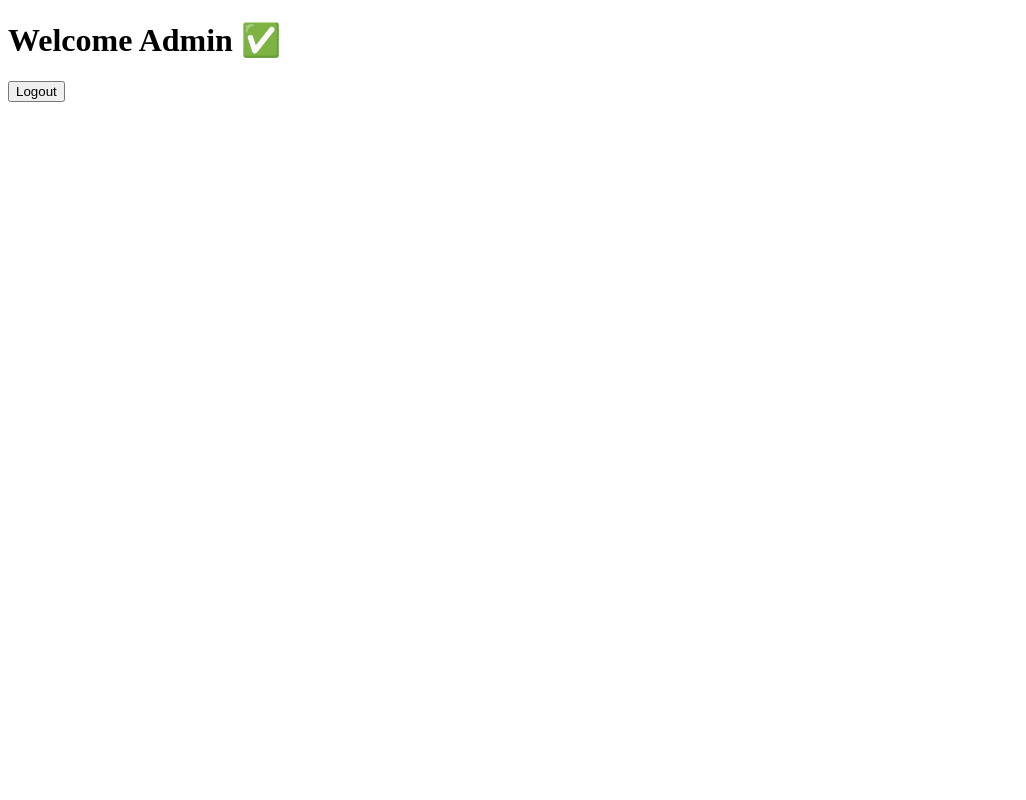
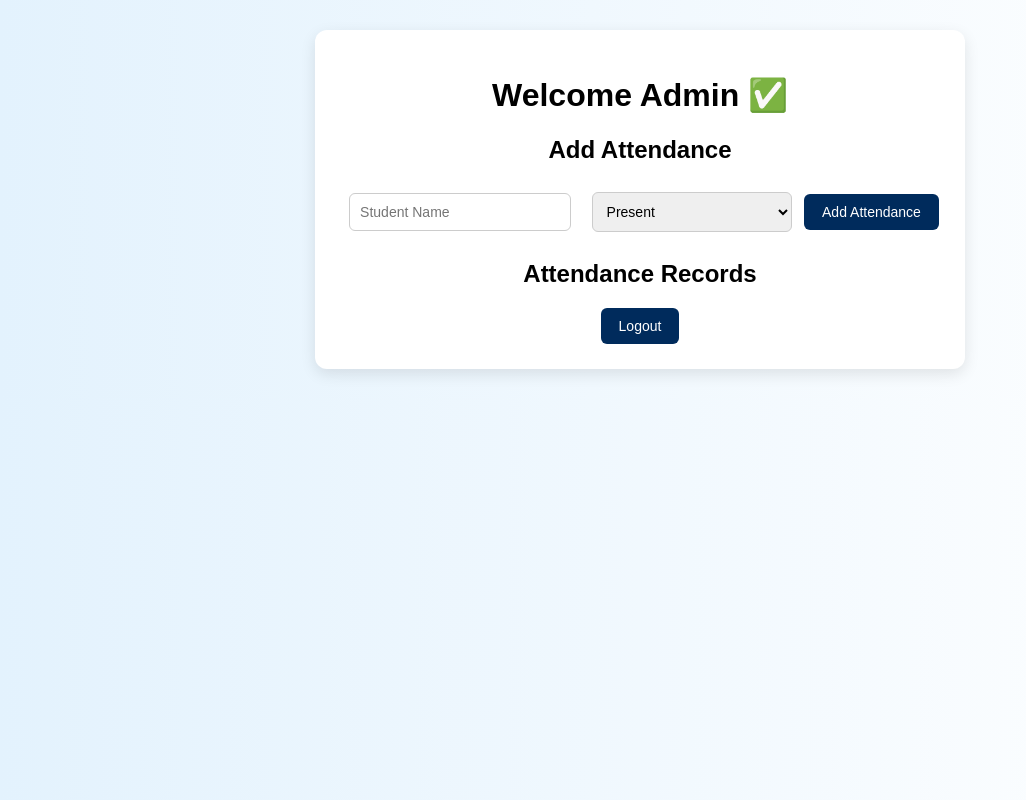
Before and after one commit to dilkhushb89/harishanjanapgcollege, a plain HTML site: page admin.html in a window 1280 px wide. Shown: the whole page, without its empty margins (0-1026 px from the left). Drawn offline with Linux system fonts and the light colour scheme.

Commit message:
Update admin panel layout and add attendance feature

```diff
--- a/admin.html
+++ b/admin.html
@@ -1,12 +1,39 @@
 <!DOCTYPE html>
 <html>
 <head>
-  <title>Admin Panel</title>
+  <meta charset="UTF-8">
+  <meta name="viewport" content="width=device-width, initial-scale=1.0">
+  <title>Admin Dashboard</title>
+  <link rel="stylesheet" href="style.css">
 </head>
 <body>
+
+<div class="container">
+
   <h1>Welcome Admin ✅</h1>
-  <button onclick="logout()">Logout</button>
 
-  <script type="module" src="script.js"></script>
+  <div class="card">
+    <h2>Add Attendance</h2>
+
+    <input type="text" id="studentName" placeholder="Student Name">
+
+    <select id="status">
+      <option value="Present">Present</option>
+      <option value="Absent">Absent</option>
+    </select>
+
+    <button onclick="addAttendance()">Add Attendance</button>
+  </div>
+
+  <div class="card">
+    <h2>Attendance Records</h2>
+    <ul id="attendanceList"></ul>
+  </div>
+
+  <button class="logout" onclick="logout()">Logout</button>
+
+</div>
+
+<script type="module" src="script.js"></script>
 </body>
 </html>
```
